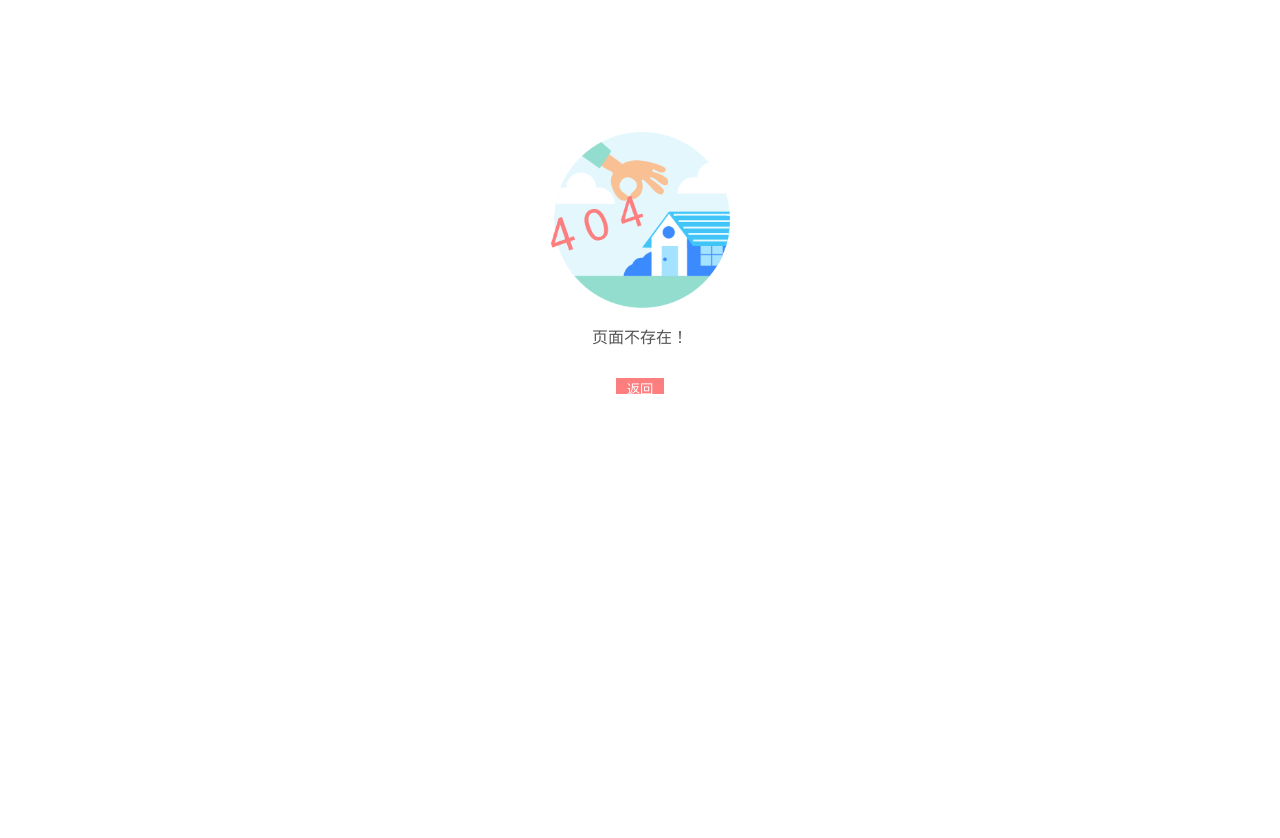
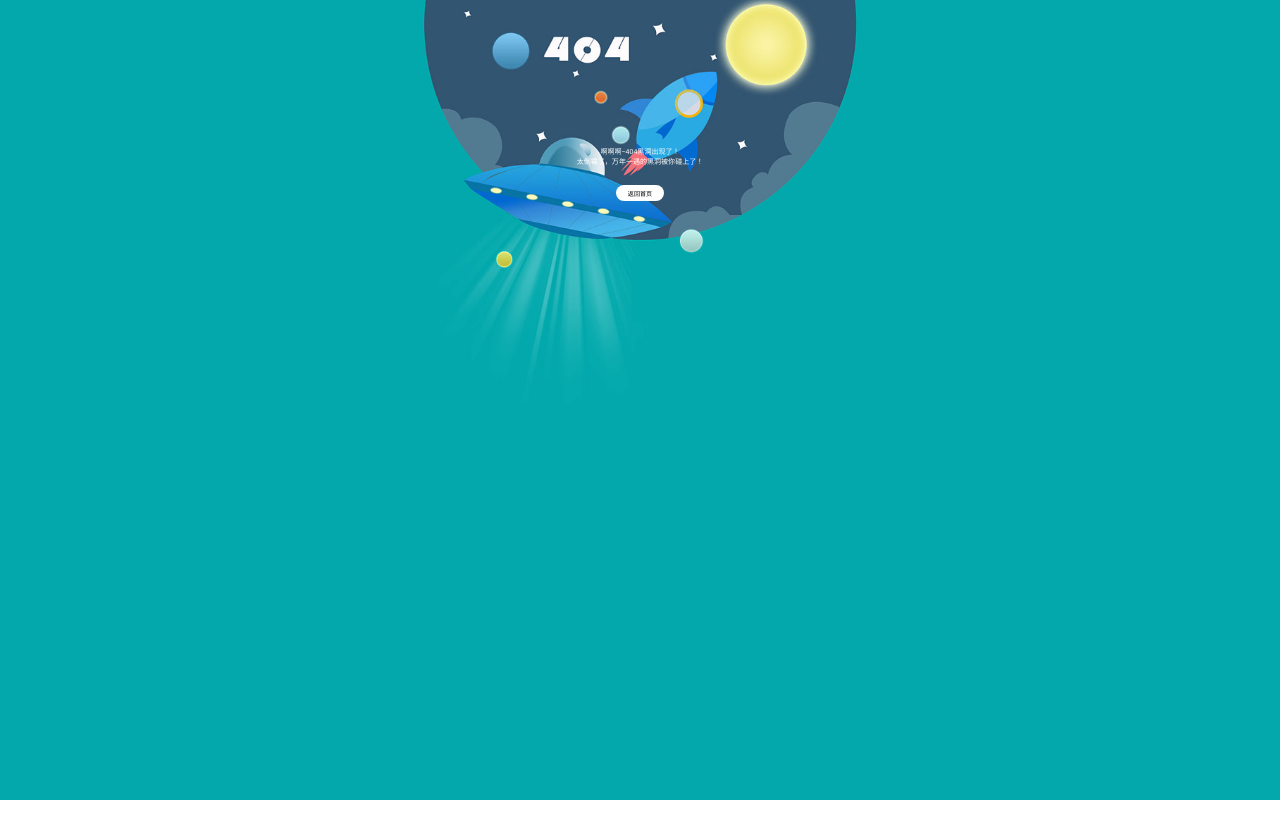
Before and after one commit to FatherGodHz/changpaiwap, a Vue app: page /#/ in a window 1280 px wide. Shown: the top 838 px of the page. After the commit the page ends 800 px from the top, so only its background shows below. Built offline with nearby package versions, Linux system fonts and the light colour scheme.

Commit message:
Add 404 Page

```diff
--- a/src/pages/NotFound.vue
+++ b/src/pages/NotFound.vue
@@ -1,34 +1,39 @@
 <template>
   <div class="notfound">
-    <div class="error"></div>
-    <div class="etext">页面不存在！</div>
+    <div class="etext">啊啊啊~404黑洞出现了！<br>太倒霉了，万年一遇的黑洞被你碰上了！</div>
     <router-link to="/list">
-      <button class="backList">返回主页</button>
+      <button class="backList">返回首页</button>
     </router-link>
   </div>
 </template>
 
 <style lang="scss" scoped>
-  .error {
-    width: 200px;
-    height: 200px;
-    margin: 120px auto 10px auto;
-    background: url('../../static/error.png') -10px center no-repeat;
-    background-size: 100%;
+  .notfound {
+    width: 100%;
+    height: 100%;
+    background: url('../../static/error_bg.png') center top no-repeat #02a8ac;
+    background-size: contain;
   }
 
   .etext {
     text-align: center;
-    color: #555;
+    color: #fff;
+    width: 8.41rem;
+    font-size: 0.44rem;
+    line-height: 0.6rem;
+    margin: 0 auto;
+    padding-top: 9.21rem;
   }
 
   .backList {
-    margin: 2rem auto;
+    margin: 1.17rem auto 0 auto;
     width: 3rem;
     display: block;
     height: 1rem;
-    background-color: #fc7e7f;
-    color: #fff;
+    background-color: #fff;
+    color: #000;
     border: 0;
+    border-radius: 50px;
+    font-size: .38rem;
   }
 </style>
```
Also changed, not shown: static/error_bg.png (added).
